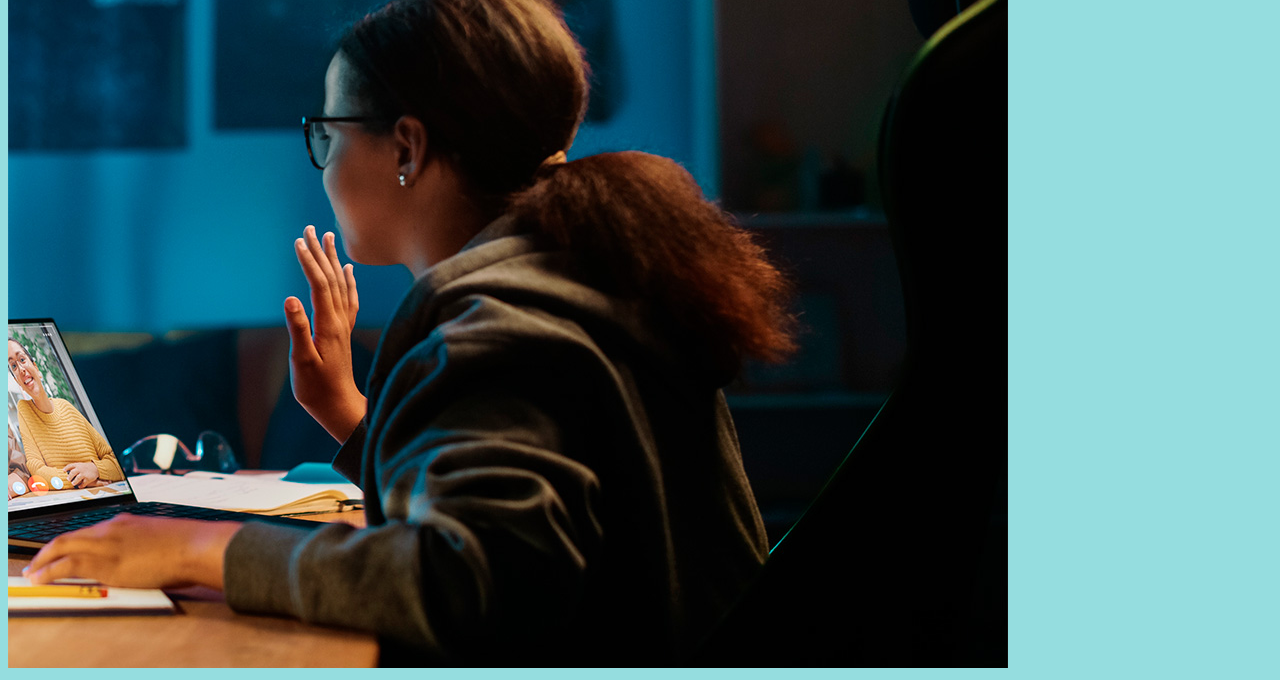
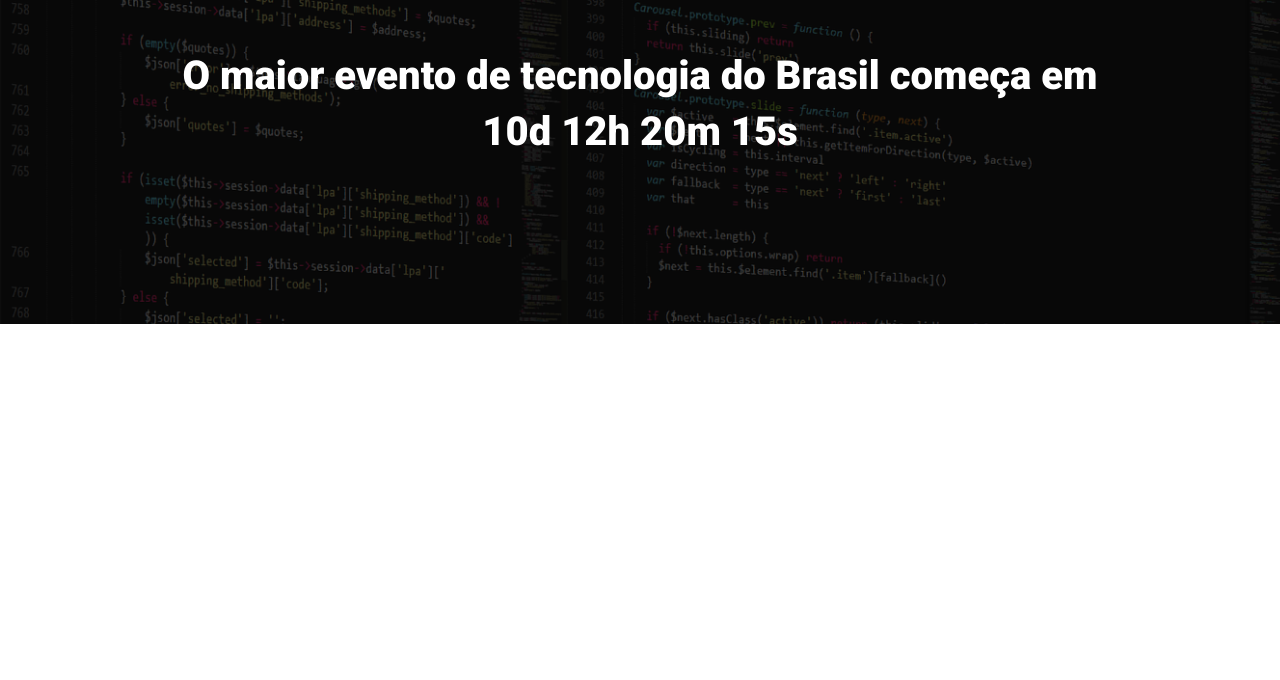
Before and after one commit to miluiza/ebac_tech_evento, a website built with Parcel: page src/index.html in a window 1280 px wide. Shown: the part 160-840 px from the top of the page. After the commit the page ends 800 px from the top, so only its background shows below. Built offline with nearby package versions, Linux system fonts and the light colour scheme.

Commit message:
Criando o Hero

```diff
--- a/src/index.html
+++ b/src/index.html
@@ -1,15 +1,24 @@
 <!DOCTYPE html>
-<html lang="en">
+<html lang="pt-BR">
 <head>
     <meta charset="UTF-8">
     <meta http-equiv="X-UA-Compatible" content="IE=edge">
     <meta name="viewport" content="width=device-width, initial-scale=1.0">
-    <title>Evento cientifico</title>
+    <title>EBAC Tech Talks</title>
+    <link rel="preconnect" href="https://fonts.googleapis.com">
+    <link rel="preconnect" href="https://fonts.gstatic.com" crossorigin>
+    <link href="https://fonts.googleapis.com/css2?family=Roboto:wght@400;700;900&display=swap" rel="stylesheet">
     <link rel="stylesheet" href="./styles/main.scss" />
 </head>
 <body>
-    <h1>Olá parcel</h1>
-    <img src="./images/backend.png">
+    <header class="hero">
+        <div class="container">
+            <img class="hero__logo" src="images/ebac_logo.svg" alt="EBAC">
+            <p class="hero__text">
+                O maior evento de tecnologia do Brasil começa em 10d 12h 20m 15s
+            </p>
+        </div>
+    </header>
     <script src="./scripts/main.js"></script>
 </body>
 </html>
--- /dev/null
+++ b/src/styles/_hero.scss
@@ -0,0 +1,51 @@
+.hero {
+    padding-top: 64px;
+    padding-bottom: 100px;
+    background-image: url(../images/fundo.png);
+    background-repeat: no-repeat;
+    background-size: cover;
+    position: relative;
+
+    .container {
+        position: relative;
+    }
+
+    &::before {
+        position: absolute;
+        top: 0;
+        left: 0;
+        width: 100%;
+        height: 100%;
+        background-color: #000;
+        content: '';
+        opacity: .7;
+    }
+
+    &__text {
+        margin-top: 64px;
+        margin-bottom: 64px;
+        font-size: 40px;
+        line-height: 56px;
+        font-weight: 800;
+        text-align: center;
+    }
+
+    &__logo {
+        margin: 0 auto;
+        height: 80px;
+        display: block;
+    }
+
+    @media (max-width: 640px) {
+        padding: 40px 0;
+        &__logo {
+            height: 40px;
+        }
+
+        &__text {
+            font-size: 22px;
+            line-height: 24px;
+            margin: 24px 0;
+        }
+    }
+}
--- a/src/styles/main.scss
+++ b/src/styles/main.scss
@@ -1,3 +1,22 @@
-body {
-    background-color: rgb(149, 221, 223);
+@use 'hero';
+
+* {
+    margin: 0;
+    padding: 0;
+    box-sizing: border-box;
+    font-family: Roboto, sans-serif;
+    color: #fff;
 }
+
+.container {
+    max-width: 960px;
+    width: 100%;
+    margin: 0 auto;
+
+    @media (max-width:640px) {
+        max-width: 80%;
+    }
+    @media (max-width: 1024px) {
+        max-width: 90%;
+    }
+}
```
